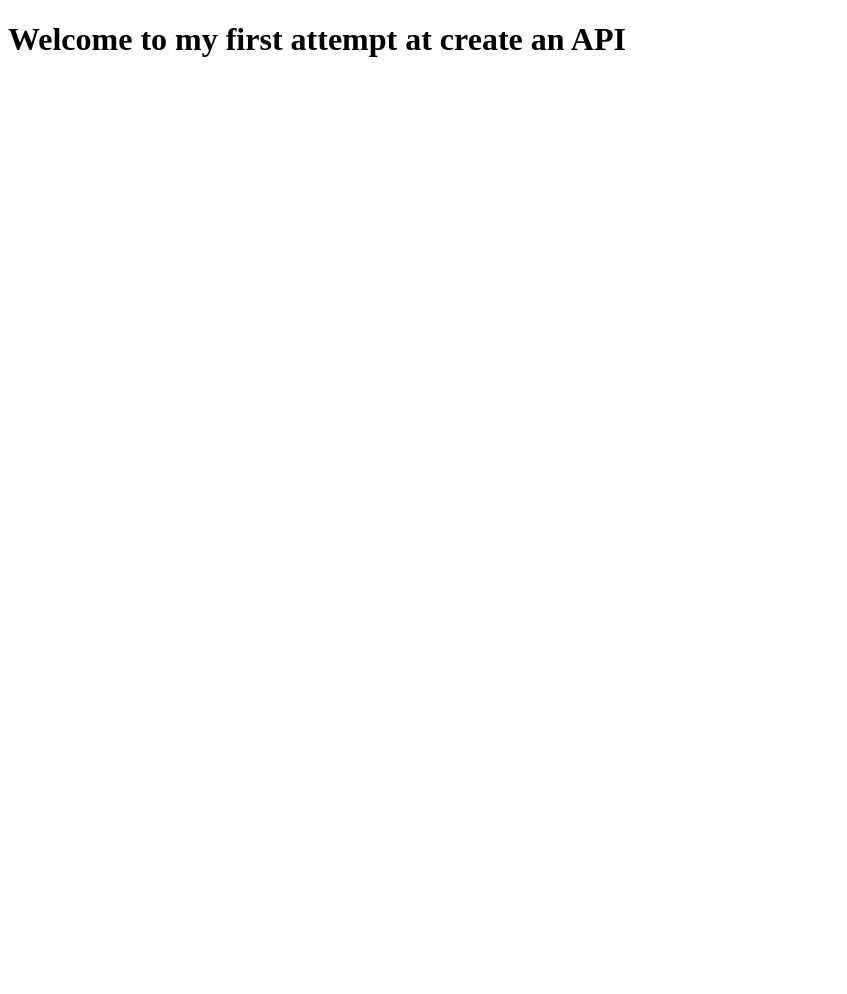
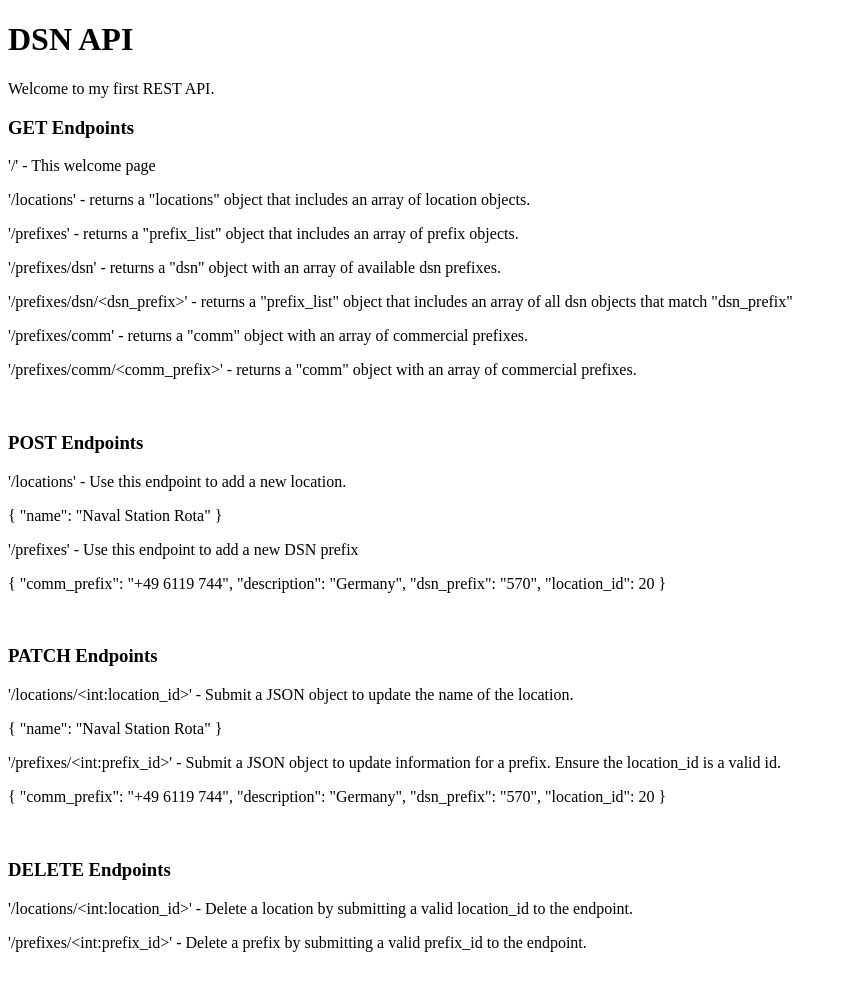
Before and after one commit to gzd2032/dsn_api, a Flask app: page / in a window 1280 px wide. Shown: the whole page, without its empty margins (0-847 px from the left). Before the commit the page ends 57 px from the top, so only its background shows below. Run offline with Flask 2, Linux system fonts and the light colour scheme.

Commit message:
updated html homepage

```diff
--- a/app/main/routes.py
+++ b/app/main/routes.py
@@ -2,6 +2,8 @@ from flask import Blueprint, render_template, redirect, jsonify, abort, request
 from flask_cors import CORS, cross_origin
 from .models import db, Locations, Prefixes
 from sqlalchemy import asc, desc, func, exc
+from sqlalchemy.orm import load_only
+
 
 main = Blueprint('main', __name__)
 
@@ -123,6 +125,30 @@ def get_prefixes():
             'prefix_list': dsns
         })
 
+@main.route('/prefixes/dsn', methods=['GET'])
+def get_dsn_list():
+    try:
+        query = Prefixes.query.options(load_only("dsn_prefix")).all()
+        dsns = [dsn.dsn_prefix for dsn in query]
+    except:
+        abort (500)
+    finally:
+        return jsonify({
+            'dsn': dsns
+        })
+
+@main.route('/prefixes/comm', methods=['GET'])
+def get_comm_list():
+    try:
+        query = Prefixes.query.options(load_only('comm_prefix')).all()
+        dsns = [dsn.comm_prefix for dsn in query]
+    except:
+        abort (500)
+    finally:
+        return jsonify({
+            'comm': dsns
+        })
+
 @main.route('/prefixes/<int:prefix_id>', methods=['PATCH'])
 def update_prefix(prefix_id):
     userinput = request.get_json()
--- a/app/templates/index.html
+++ b/app/templates/index.html
@@ -6,6 +6,43 @@
     <title>DSN API</title>
 </head>
 <body>
-    <h1>Welcome to my first attempt at create an API</h1>
+    <h1>DSN API</h1>
+    <p>Welcome to my first REST API.</p>
+    <div>
+        <h3>GET Endpoints</h3>
+        <p>'/' - This welcome page</p>
+        <p>'/locations' - returns a "locations" object that includes an array of location objects.</p>
+        <p>'/prefixes' - returns a "prefix_list" object that includes an array of prefix objects.</p>
+        <p>'/prefixes/dsn' - returns a "dsn" object with an array of available dsn prefixes.</p>
+        <p>'/prefixes/dsn/&lt;dsn_prefix&gt;' - returns a "prefix_list" object that includes an array of all dsn objects that match "dsn_prefix"</p>
+        <p>'/prefixes/comm' - returns a "comm" object with an array of commercial prefixes.</p>
+        <p>'/prefixes/comm/&lt;comm_prefix&gt;' - returns a "comm" object with an array of commercial prefixes.</p>
+        <br>
+        <h3>POST Endpoints</h3>
+        <p>'/locations' - Use this endpoint to add a new location. </p>
+        <p>{ "name": "Naval Station Rota"  }</p>
+        <p>'/prefixes' - Use this endpoint to add a new DSN prefix </p>
+        <p>{  "comm_prefix": "+49 6119 744",
+            "description": "Germany",
+            "dsn_prefix": "570",
+            "location_id": 20
+        }</p>
+        <br>
+        <h3>PATCH Endpoints</h3>
+        <p>'/locations/&lt;int:location_id&gt;' - Submit a JSON object to update the name of the location. </p>
+        <p>{ "name": "Naval Station Rota"  }</p>
+        <p>'/prefixes/&lt;int:prefix_id&gt;' - Submit a JSON object to update information for a prefix.  Ensure the location_id is a valid id. </p>
+        <p>{  "comm_prefix": "+49 6119 744",
+            "description": "Germany",
+            "dsn_prefix": "570",
+            "location_id": 20
+        }</p>
+        <br>
+        <h3>DELETE Endpoints</h3>
+        <p>'/locations/&lt;int:location_id&gt;' - Delete a location by submitting a valid location_id to the endpoint. </p>
+        <p>'/prefixes/&lt;int:prefix_id&gt;' - Delete a prefix by submitting a valid prefix_id to the endpoint. </p>
+        <br>
+    </div>
+
 </body>
 </html>
```
